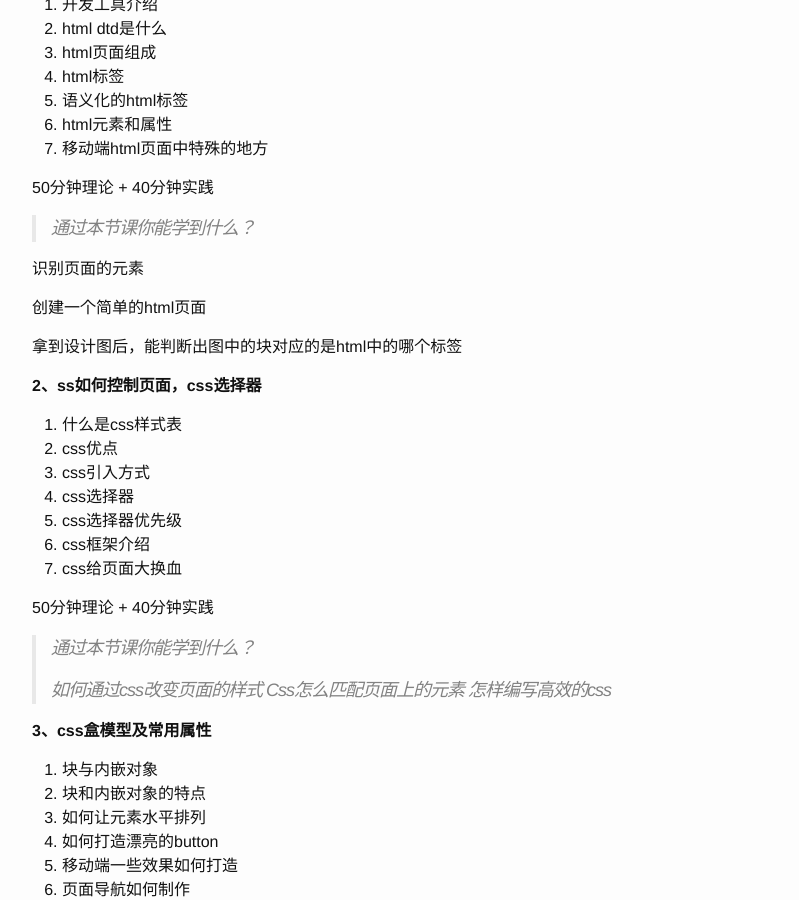
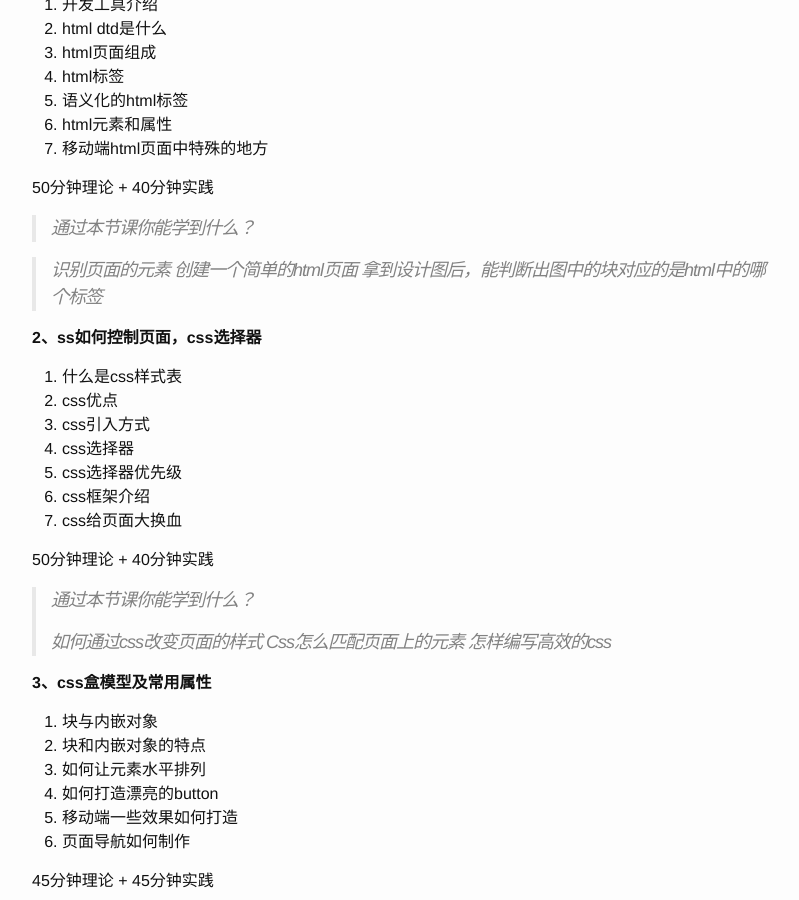
Before and after one commit to satWeb/satWeb.github.io, a Jekyll site: the page built from lessons/juan.md, in a window 1280 px wide and 900 px high, scrolled down 936 px. Shown: the whole window, without its empty margins (238-1037 px from the left). Built offline with Jekyll 4.4.1, drawn with Linux system fonts in a browser that asks for light colours; Markdown is read by kramdown in place of the engine named in the settings.

```diff
--- a/lessons/juan.md
+++ b/lessons/juan.md
@@ -39,11 +39,9 @@ categories: lessons
 
 >通过本节课你能学到什么？
 
-识别页面的元素
-
-创建一个简单的html页面
-
-拿到设计图后，能判断出图中的块对应的是html中的哪个标签
+>识别页面的元素
+>创建一个简单的html页面
+>拿到设计图后，能判断出图中的块对应的是html中的哪个标签
 
 
 **2、ss如何控制页面，css选择器**
```
